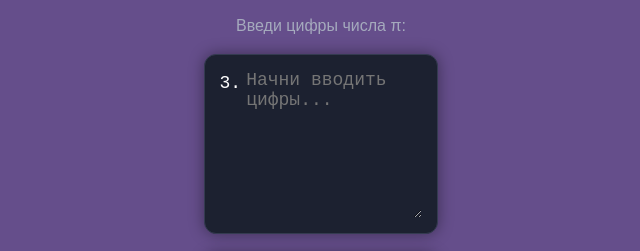
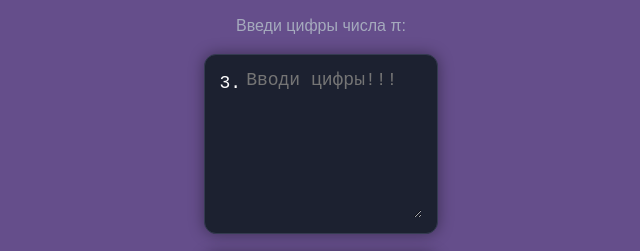
Before and after one commit to stebjob20/Pi, a plain HTML site: page index.html in a window 1280 px wide. Both pictures are taken after a click on the button "Жми". Shown: the part 228-479 px from the top of the page, 319-959 px from the left. Drawn offline with Linux system fonts and the light colour scheme.

Commit message:
Update index.html

```diff
--- a/index.html
+++ b/index.html
@@ -31,7 +31,7 @@
 
             <div class="pi-input-container">
                 <span class="pi-prefix">3.</span>
-                <textarea id="pi-input" placeholder="Начни вводить цифры..."></textarea>
+                <textarea id="pi-input" placeholder="Вводи цифры!!!"></textarea>
             </div>
 
             <button id="check-button">Проверить</button>
```
